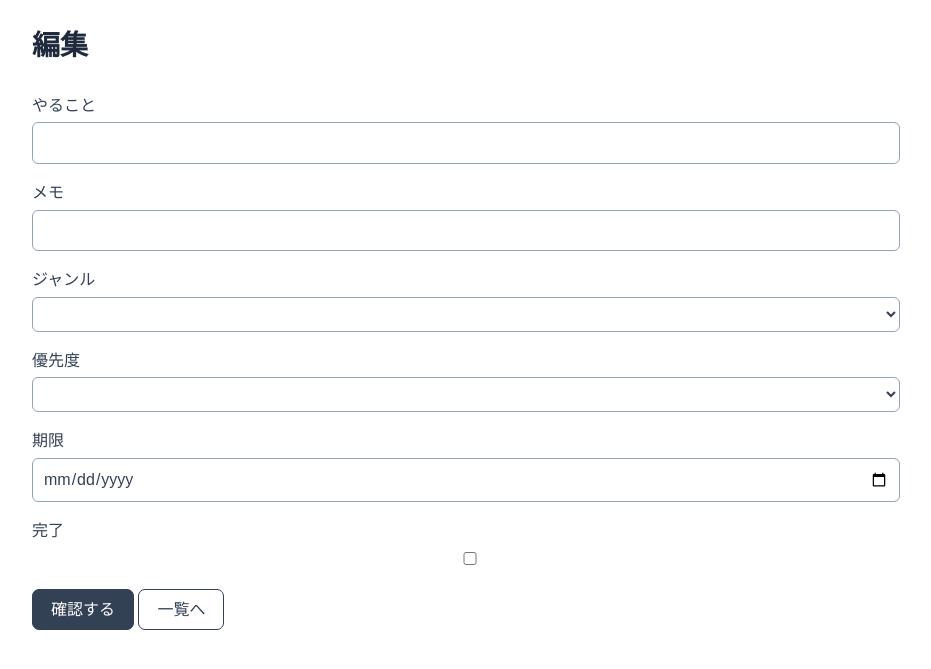
After one commit to coffee-neko/fw-todo-2, a Spring app: template src/main/resources/templates/edit.html in a window 1280 px wide. The commit adds this page. Shown: the top 669 px of the page, without its empty margins (174-1105 px from the left). Run offline with Thymeleaf, Linux system fonts and the light colour scheme; the template is opened without the code that fills it, so the values that code supplies are empty.

```diff
--- a/src/main/java/com/example/todoapp/TodoMapper.java
+++ b/src/main/java/com/example/todoapp/TodoMapper.java
@@ -10,4 +10,8 @@ public interface TodoMapper {
     List<Todo> findAll();
 
     void insert(Todo todo);
+
+    Todo findById(Long id);
+
+    void update(Todo todo);
 }
--- /dev/null
+++ b/src/main/resources/templates/edit.html
@@ -0,0 +1,61 @@
+<!DOCTYPE html>
+<html lang="ja" xmlns:th="http://www.thymeleaf.org">
+<head>
+  <meta charset="UTF-8">
+  <meta name="viewport" content="width=device-width, initial-scale=1.0">
+  <title>編集</title>
+  <link rel="stylesheet" href="/css/style.css">
+</head>
+<body>
+  <div class="container">
+    <h1 class="page-title">編集</h1>
+
+    <form th:action="@{/todos/{id}/confirm(id=${id})}" th:object="${todo}" method="post">
+      <div class="form-row">
+        <label class="form-label" for="title">やること</label>
+        <input class="form-input" id="title" type="text" th:field="*{title}">
+      </div>
+
+      <div class="form-row">
+        <label class="form-label" for="detail">メモ</label>
+        <input class="form-input" id="detail" type="text" th:field="*{detail}">
+      </div>
+
+      <div class="form-row">
+        <label class="form-label" for="category">ジャンル</label>
+        <select class="form-input" id="category" th:field="*{category}">
+          <option value=""></option>
+          <option value="デザイン">デザイン</option>
+          <option value="マーケティング">マーケティング</option>
+          <option value="プログラミング">プログラミング</option>
+          <option value="資格">資格</option>
+          <option value="就職活動">就職活動</option>
+        </select>
+      </div>
+
+      <div class="form-row">
+        <label class="form-label" for="priority">優先度</label>
+        <select class="form-input" id="priority" th:field="*{priority}">
+          <option value=""></option>
+          <option value="1">高</option>
+          <option value="2">中</option>
+          <option value="3">低</option>
+        </select>
+      </div>
+
+      <div class="form-row">
+        <label class="form-label" for="dueDate">期限</label>
+        <input class="form-input" id="dueDate" type="date" th:field="*{dueDate}">
+      </div>
+
+      <div class="form-row">
+        <label class="form-label" for="completed">完了</label>
+        <input class="form-input" id="completed" type="checkbox" th:field="*{completed}">
+      </div>
+
+      <button class="btn" type="submit">確認する</button>
+      <a class="btn sub" th:href="@{/todos}">一覧へ</a>
+    </form>
+  </div>
+</body>
+</html>
--- a/src/main/resources/templates/todos.html
+++ b/src/main/resources/templates/todos.html
@@ -22,6 +22,7 @@
           <th>優先度</th>
           <th>期限</th>
           <th>状態</th>
+          <th>操作</th>
         </tr>
       </thead>
       <tbody>
@@ -31,6 +32,7 @@
           <td th:text="${todo.priority == 1 ? '高' : todo.priority == 2 ? '中' : todo.priority == 3 ? '低' : ''}">優先度</td>
           <td th:text="${todo.dueDate}">期限</td>
           <td th:text="${todo.completed ? '完了' : '未完了'}">状態</td>
+          <td><a class="link" th:href="@{/todos/{id}/edit(id=${todo.id})}">編集</a></td>
         </tr>
       </tbody>
     </table>
```
Also changed, not shown: src/main/java/com/example/todoapp/HomeController.java (+35 -0 lines), src/main/resources/mapper/TodoMapper.xml (+17 -0 lines), src/main/resources/templates/edit-confirm.html (added, +35 -0 lines).
